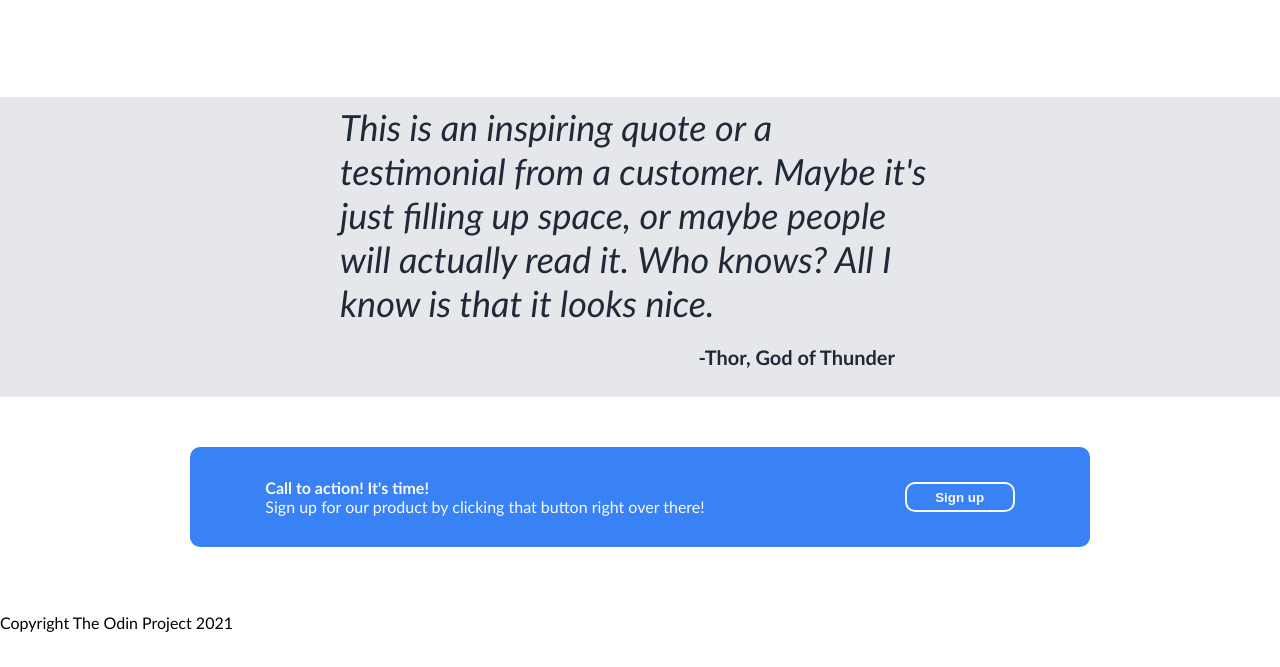
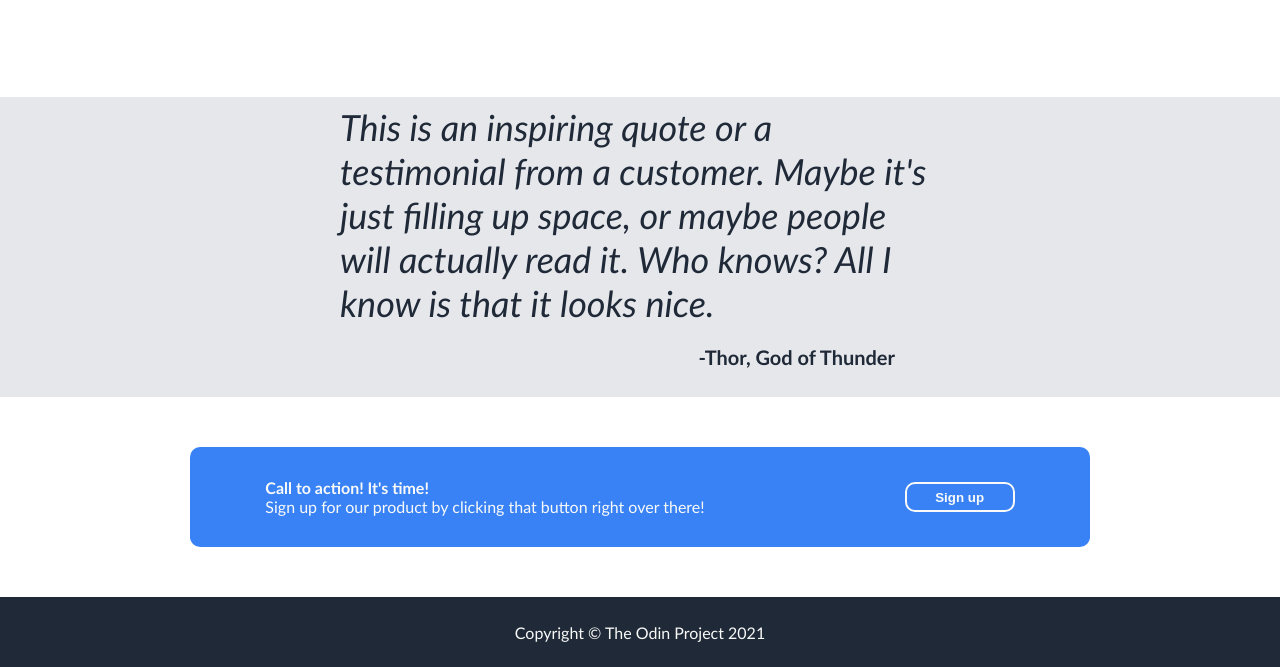
Before and after one commit to ricomortus/landing-page, a plain HTML site: page index.html in a window 1280 px wide. Shown: the part 732-1399 px from the top of the page. Drawn offline with Linux system fonts and the light colour scheme.

Commit message:
add html classes/ css to footer.

```diff
--- a/index.html
+++ b/index.html
@@ -70,7 +70,7 @@
         </div>
 
         <footer>
-            <p>Copyright The Odin Project 2021</p>
+            <p>Copyright © The Odin Project 2021</p>
         </footer>
     </body>
 </html>
--- a/styles.css
+++ b/styles.css
@@ -1,7 +1,7 @@
 body {
     margin: 0;
     padding: 0;
-    font-family: 'Gill Sans', 'Gill Sans MT', Calibri, 'Trebuchet MS', sans-serif
+    font-family: 'Gill Sans', 'Gill Sans MT', Calibri, 'Trebuchet MS', sans-serif;
 }
 
 /* Header section + Top container */
@@ -148,7 +148,7 @@ header {
 .quote{
     font-size: 36px;
     color: #1F2937;
-    font-weight: light;
+    font-weight: 200;
     font-style: italic;
     margin: 0;
 }
@@ -211,3 +211,16 @@ header {
     padding: 5px 15px;
     border-style: solid;
 }
+
+/* Footer Section */
+footer {
+    display: flex;
+    background: #1F2937;
+    height: 70px;
+    justify-content: center;
+    align-items: center;
+}
+
+footer p {
+    color:#F9FAF8;
+}
```
